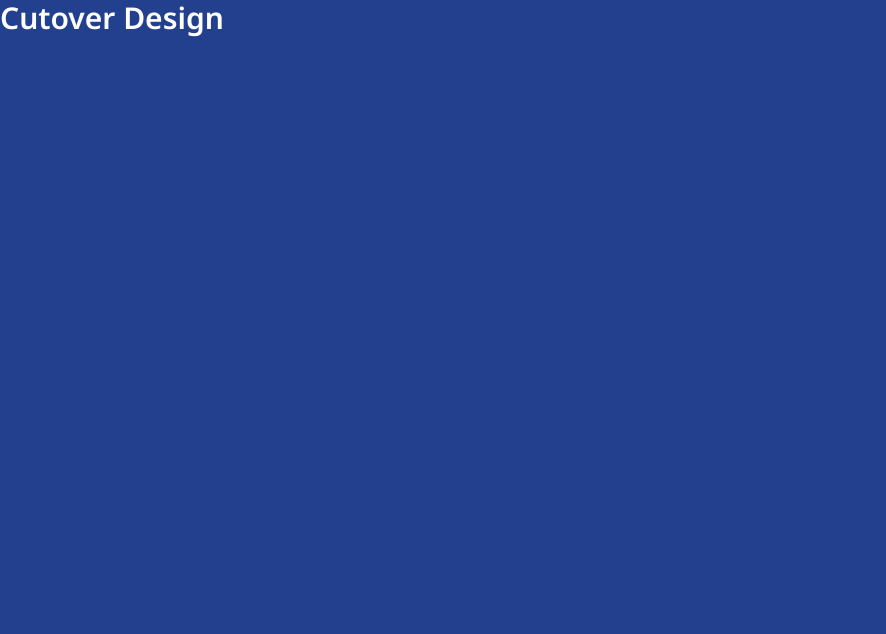
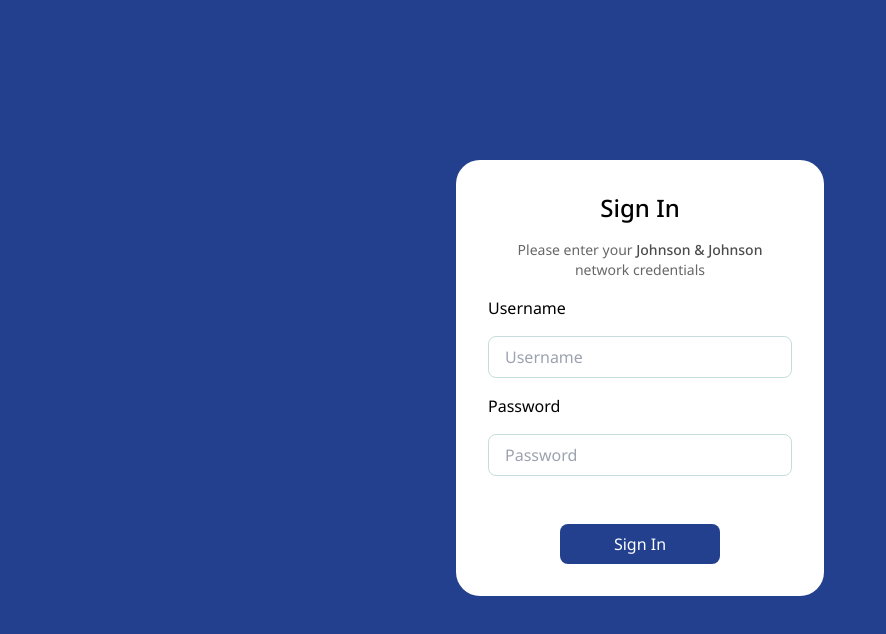
Before and after one commit to An525ish/AAV-labs, a React (Vite) app: page /auth in a window 1280 px wide. Shown: the top 634 px of the page, without its empty margins (0-886 px from the left). Built offline with nearby package versions, Linux system fonts and the light colour scheme.

Commit message:
made auth layout

```diff
--- a/src/App.jsx
+++ b/src/App.jsx
@@ -1,8 +1,25 @@
+import { createBrowserRouter, RouterProvider } from "react-router-dom";
 import './App.css'
 
+let router = createBrowserRouter([
+
+  {
+    path: "/auth",
+    lazy: async () => {
+      let Auth = await import("@/pages/Auth")
+      return { Component: Auth.default }
+    },
+  },
+  {
+    path: "/",
+    lazy: async () => {
+      let Home = await import("@/pages/Home")
+      return { Component: Home.default }
+    },
+  },
+]);
+
 function App() {
-  return <div className='bg-primary h-screen text-white-pure font-semibold text-3xl'>
-    Cutover Design
-  </div>
+  return <RouterProvider router={router} />
 }
 export default App
--- /dev/null
+++ b/src/components/auth/Login.jsx
@@ -0,0 +1,87 @@
+import { useForm } from 'react-hook-form';
+import { validatePassword, validateUsername } from '@/utils/validators';
+import InputField from '../ui/InputField';
+import Button from '../ui/Button';
+import { useNavigate } from 'react-router-dom';
+
+const Login = () => {
+
+    const {
+        register,
+        handleSubmit,
+        formState: { errors }
+    } = useForm({ mode: 'onSubmit' });
+
+    const navigate = useNavigate()
+
+
+    const onSubmit = async (data) => {
+        try {
+            console.log(data)
+            //   const response = await axios.post('https://your-api-endpoint.com/register', data);
+            //   console.log('Registration successful:', response.data);
+            navigate('/')
+        } catch (error) {
+            console.error('Error registering user:', error);
+            // Handle error (e.g., show error message to the user)
+        }
+    };
+
+    console.log()
+    return (
+        <div className='w-full bg-white-pure p-8 text-center rounded-3xl'>
+            <h2 className='font-medium text-2xl'>Sign In</h2>
+            <p className='my-4 text-sm w-[90%] mx-auto text-body/60'>Please enter your <span className='font-medium text-body/70'>Johnson & Johnson</span> network credentials</p>
+
+            {Object.values(errors).length > 0 && (
+                <div className="text-primary flex items-center p-2 rounded-md font-medium bg-red-light text-sm my-2">
+                    {Object.values(errors).map((error, index) => (
+                        <>
+                            <div className='w-6'>
+                                <div className='w-4 h-4 text-[0.6rem] flex items-center justify-center mr-2 rounded-full border-2 border-primary font-bold'>⨉</div>
+                            </div>
+                            <p key={index} className=''>{error.message}</p>
+                        </>
+                    ))}
+                </div>
+            )}
+
+            <form onSubmit={handleSubmit(onSubmit)} className=' text-left flex flex-col gap-4 w-full'>
+                <label htmlFor="username">
+                    Username
+                </label>
+                <InputField
+                    id="username"
+                    type="text"
+                    name="username"
+                    placeholder='Username'
+                    register={register}
+                    validate={validateUsername}
+                />
+
+                <label htmlFor="password">
+                    Password
+                </label>
+                <InputField
+                    id={'password'}
+                    type="password"
+                    name='password'
+                    placeholder='Password'
+                    register={register}
+                    validate={validatePassword}
+                />
+
+                <Button
+                    type={'submit'}
+                    variant='primary'
+                    className={'py-2 mt-8 w-40 mx-auto'}
+                >
+                    Sign In
+                </Button>
+
+            </form>
+        </div>
+    )
+}
+
+export default Login
--- /dev/null
+++ b/src/components/ui/Button.jsx
@@ -0,0 +1,36 @@
+import { cn } from "../../utils/cn";
+
+const getStyles = (variant, disabledBoolean, disabledCustomStyle) => {
+    if (disabledBoolean) {
+        return cn(' cursor-not-allowed opacity-20', disabledCustomStyle);
+    }
+    switch (variant) {
+        case 'primary':
+            return 'bg-primary text-white-pure rounded-lg';
+        case 'secondary':
+            return 'border border-black text-body rounded-3xl';
+        default:
+            return '';
+    }
+};
+
+function Button({ variant = 'primary', className, children, onClickHandler, disabledBoolean = false, disabledCustomStyle = "", ...props }) {
+    //default disabled boolean is false to prevent breaking anything elsewhere
+    return (
+        <button
+            className={cn(
+                getStyles(variant, disabledBoolean, disabledCustomStyle),
+                'ease-in-out transition active:scale-95 md:hover:scale-95',
+                className
+            )}
+            type="button"
+            onClick={onClickHandler}
+            disabled={disabledBoolean}
+            {...props}
+        >
+            {children}
+        </button>
+    );
+}
+
+export default Button;
--- /dev/null
+++ b/src/components/ui/InputField.jsx
@@ -0,0 +1,17 @@
+const InputField = ({ name, type, placeholder, className, register, validate, ...rest }) => {
+    return (
+        <>
+
+            <input
+                type={type}
+                name={name}
+                placeholder={placeholder}
+                className={`px-4 py-2 rounded-lg border border-grey-light w-full outline-none ${className}`}
+                {...register(name, !!validate && { validate })}
+                {...rest}
+            />
+        </>
+    );
+};
+
+export default InputField;
--- /dev/null
+++ b/src/pages/Auth.jsx
@@ -0,0 +1,14 @@
+import Login from '@/components/auth/Login';
+
+export default function Auth() {
+
+    return (
+        <div className="h-[100vh] bg-primary grid place-items-center p-12">
+            <div className='flex h-[30rem] w-[23rem]'>
+                <div className='flex flex-col justify-between h-full'>
+                    <Login />
+                </div>
+            </div>
+        </div>
+    )
+}
--- /dev/null
+++ b/src/pages/Home.jsx
@@ -0,0 +1,8 @@
+
+const Home = () => {
+    return (
+        <div>Home</div>
+    )
+}
+
+export default Home
--- /dev/null
+++ b/src/utils/cn.jsx
@@ -0,0 +1,52 @@
+import { extendTailwindMerge } from 'tailwind-merge';
+
+const customTwMerge = extendTailwindMerge({
+    classGroups: {
+        'font-size': [
+            {
+                text: [
+                    'h1',
+                    'h2',
+                    'h3',
+                    'subheading-1',
+                    'subheading-2',
+                    'subheading-3',
+                    'table',
+                    'label',
+                    'body-highlight',
+                    'body-base',
+                    'body-sm',
+                    'card-heading',
+                    'card-subheading',
+                    'card-highlight',
+                    'card-body',
+                ],
+            },
+        ],
+        'font-weight': [
+            {
+                text: [
+                    'h1',
+                    'h2',
+                    'h3',
+                    'subheading-1',
+                    'subheading-2',
+                    'subheading-3',
+                    'table',
+                    'label',
+                    'body-highlight',
+                    'body-base',
+                    'body-sm',
+                    'card-heading',
+                    'card-subheading',
+                    'card-highlight',
+                    'card-body',
+                ],
+            },
+        ],
+    },
+});
+
+export function cn(...inputs) {
+    return customTwMerge(inputs);
+}
--- /dev/null
+++ b/src/utils/validators.js
@@ -0,0 +1,47 @@
+export const validateUsername = (value) => {
+  if (!value) {
+    return 'Username is required';
+  } else if (value.length < 3) {
+    return 'Username must be at least 3 characters';
+  } else if (!/^[a-zA-Z0-9]+$/.test(value)) {
+    return 'Invalid Username';
+  }
+  return true;
+};
+
+export const validateFullname = (value) => {
+  if (!value) {
+    return 'Username is required';
+  } else if (value.length < 3) {
+    return 'Fullname must be at least 3 characters';
+  } else if (!/^[a-zA-Z]+( [a-zA-Z]+)*$/.test(value)) {
+    return 'Invalid Fullname';
+  }
+  return true;
+};
+
+export const validateEmail = (value) => {
+  if (!value) {
+    return 'Email is required';
+  } else if (!/\S+@\S+\.\S+/.test(value)) {
+    return 'Invalid email address';
+  }
+  return true;
+};
+
+export const validatePassword = (value) => {
+  if (!value) {
+    return 'Password is required';
+  } else if (value.length < 8) {
+    return 'Password must be at least 8 characters';
+  } else if (!/[a-z]/.test(value)) {
+    return 'Password must contain at least one lowercase letter';
+  } else if (!/[A-Z]/.test(value)) {
+    return 'Password must contain at least one uppercase letter';
+  } else if (!/[0-9]/.test(value)) {
+    return 'Password must contain at least one number';
+  } else if (!/[^a-zA-Z0-9]/.test(value)) {
+    return 'Password must contain at least one special character';
+  }
+  return true;
+};
```
